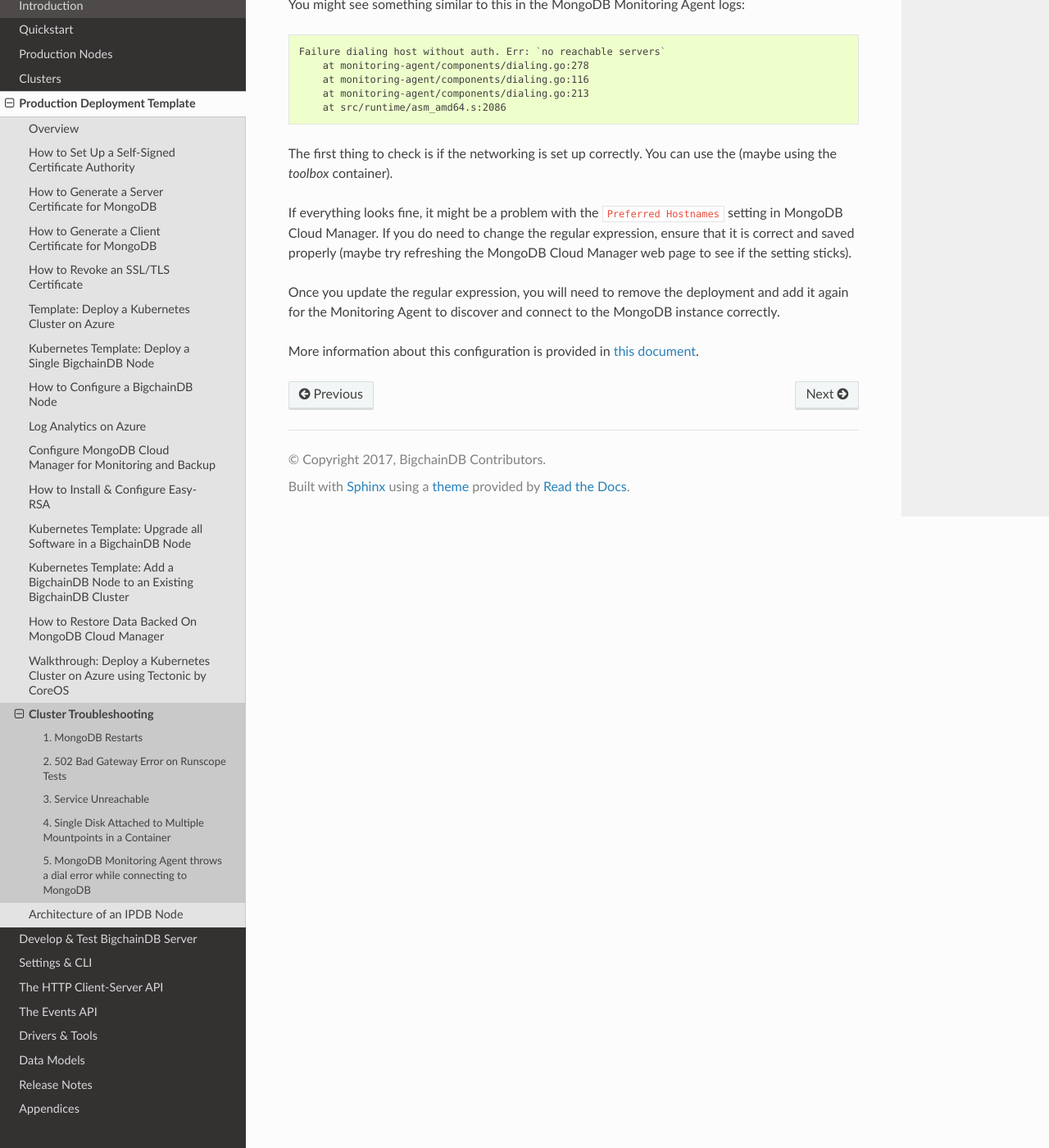
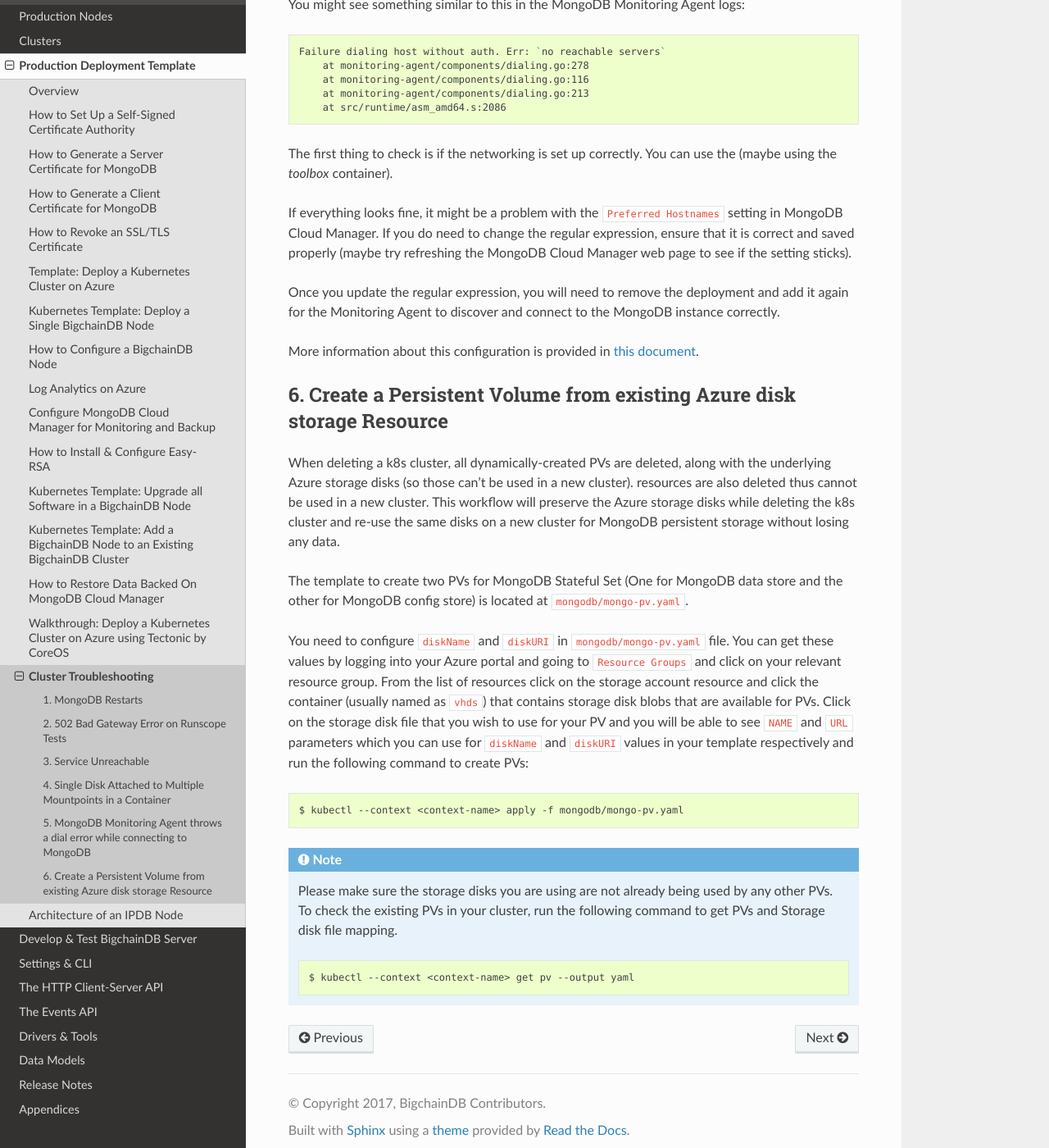
Before and after one commit to bigchaindb/bigchaindb, a Sphinx documentation site: the page built from docs/server/source/production-deployment-template/troubleshoot.rst, in a window 1280 px wide and 1400 px high, scrolled down 1645 px. Shown: the whole window at 82% size. Built offline with Sphinx 7.4.7 and the Read the Docs theme 2.0.0, drawn with Linux system fonts in a browser that asks for light colours; pages that are not in the unit, such as notebooks, are missing from menus.

Commit message:
Add workflow to retain Azure storage disks on PVC or PV delete (#1782)

```diff
--- a/docs/server/source/production-deployment-template/troubleshoot.rst
+++ b/docs/server/source/production-deployment-template/troubleshoot.rst
@@ -104,3 +104,36 @@ MongoDB instance correctly.
 
 More information about this configuration is provided in
 :doc:`this document <cloud-manager>`.
+
+6. Create a Persistent Volume from existing Azure disk storage Resource
+---------------------------------------------------------------------------
+When deleting a k8s cluster, all dynamically-created PVs are deleted, along with the
+underlying Azure storage disks (so those can't be used in a new cluster). resources
+are also deleted thus cannot be used in a new cluster. This workflow will preserve
+the Azure storage disks while deleting the k8s cluster and re-use the same disks on a new
+cluster for MongoDB persistent storage without losing any data.
+
+The template to create two PVs for MongoDB Stateful Set (One for MongoDB data store and
+the other for MongoDB config store) is located at ``mongodb/mongo-pv.yaml``.
+
+You need to configure ``diskName`` and ``diskURI`` in ``mongodb/mongo-pv.yaml`` file. You can get
+these values by logging into your Azure portal and going to ``Resource Groups`` and click on your
+relevant resource group. From the list of resources click on the storage account resource and
+click the container (usually named as ``vhds``) that contains storage disk blobs that are available
+for PVs. Click on the storage disk file that you wish to use for your PV and you will be able to
+see ``NAME`` and ``URL`` parameters which you can use for ``diskName`` and ``diskURI`` values in
+your template respectively and run the following command to create PVs:
+
+.. code:: bash
+
+    $ kubectl --context <context-name> apply -f mongodb/mongo-pv.yaml
+
+.. note::
+
+   Please make sure the storage disks you are using are not already being used by any
+   other PVs. To check the existing PVs in your cluster, run the following command
+   to get PVs and Storage disk file mapping.
+
+   .. code:: bash
+
+       $ kubectl --context <context-name> get pv --output yaml
```
Also changed, not shown: docs/server/source/production-deployment-template/node-on-kubernetes.rst (+23 -2 lines), 1 other file.
